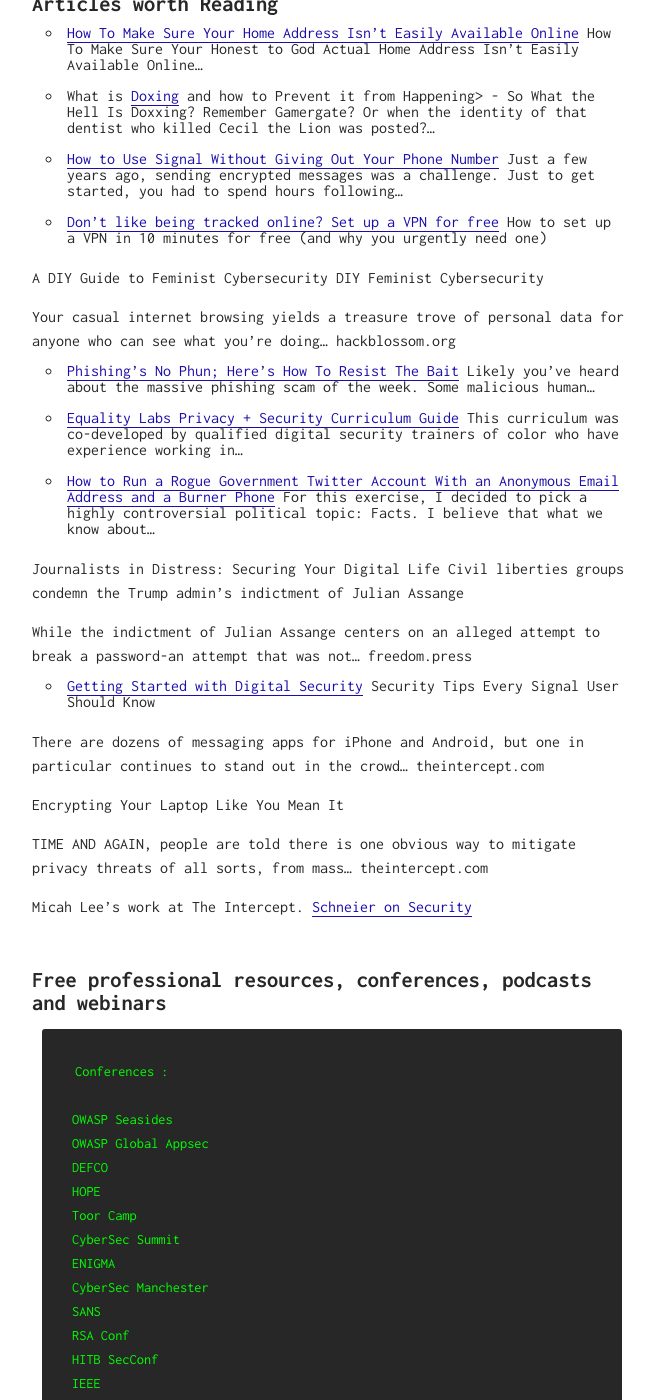
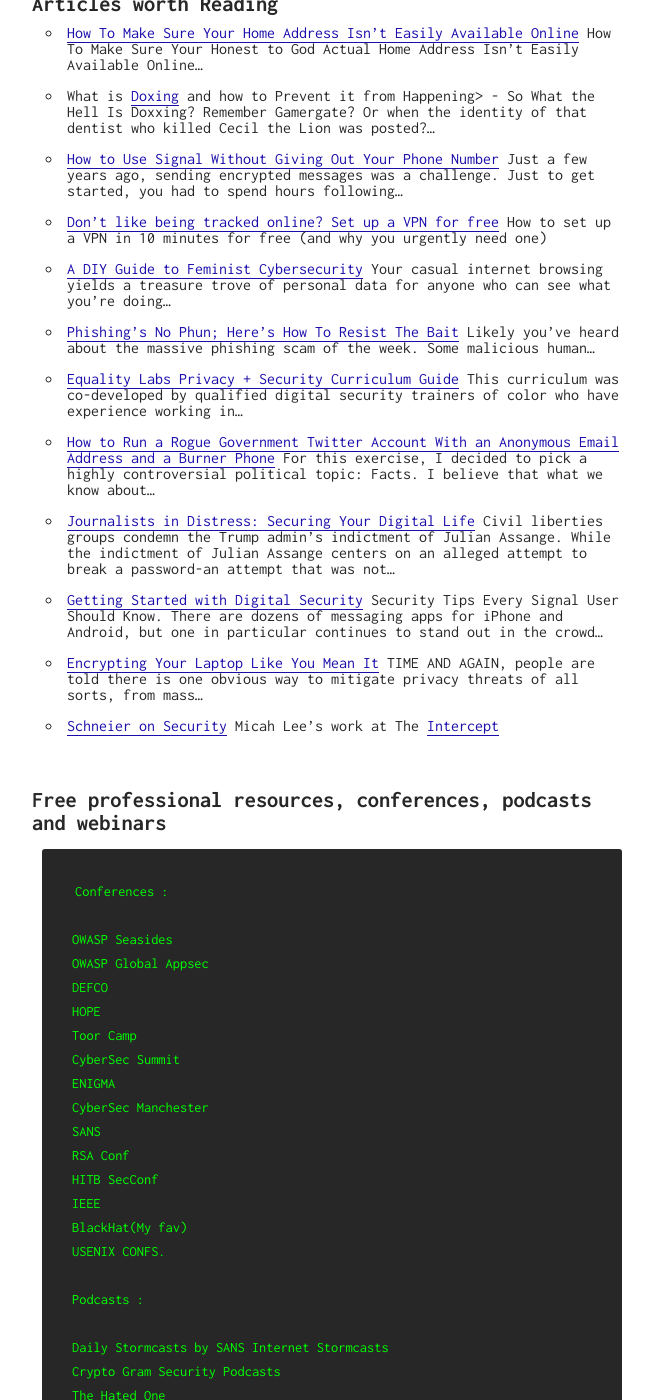
Before and after one commit to kaiiyer/kaiiyer.github.io, a Jekyll site: the page built from _posts/2019-04-19-An insight to Digital Privacy and Security Resources.md, in a window 1280 px wide and 1400 px high, scrolled down 2036 px. Shown: the whole window, without its empty margins (308-963 px from the left). Built offline with Jekyll 4.4.1, drawn with Linux system fonts in a browser that asks for light colours; our own code applies the rules of GitHub Pages for plain Markdown files; some of the changed text lies outside the part shown.

Commit message:
Update 2019-04-19-An insight to Digital Privacy and Security Resources.md

```diff
--- a/_posts/2019-04-19-An insight to Digital Privacy and Security Resources.md
+++ b/_posts/2019-04-19-An insight to Digital Privacy and Security Resources.md
@@ -76,11 +76,8 @@
 > - [Don’t like being tracked online? Set up a VPN for free](https://medium.freecodecamp.org/how-to-set-up-a-vpn-in-5-minutes-for-free-and-why-you-urgently-need-one-d5cdba361907)
     How to set up a VPN in 10 minutes for free (and why you urgently need one)
 
-A DIY Guide to Feminist Cybersecurity
-DIY Feminist Cybersecurity
-
-Your casual internet browsing yields a treasure trove of personal data for anyone who can see what you're doing…
-hackblossom.org
+> - [A DIY Guide to Feminist Cybersecurity](https://hackblossom.org/cybersecurity/)
+    Your casual internet browsing yields a treasure trove of personal data for anyone who can see what you're doing…
 
 > - [Phishing's No Phun; Here's How To Resist The Bait](https://www.autostraddle.com/phishings-no-phun-heres-how-to-resist-the-bait-378342/)
     Likely you've heard about the massive phishing scam of the week. Some malicious human…
@@ -92,25 +89,17 @@
     For this exercise, I decided to pick a highly controversial political topic: Facts. I believe that what we know about…
 
 
-Journalists in Distress: Securing Your Digital Life
-Civil liberties groups condemn the Trump admin's indictment of Julian Assange
-
-While the indictment of Julian Assange centers on an alleged attempt to break a password-an attempt that was not…
-freedom.press
+> - [Journalists in Distress: Securing Your Digital Life](https://freedom.press/news/civil-liberties-groups-condemn-trump-admins-indictment-julian-assange/)
+    Civil liberties groups condemn the Trump admin's indictment of Julian Assange. While the indictment of Julian Assange centers on an alleged attempt to break a password-an attempt that was not…
 
 > - [Getting Started with Digital Security](https://theintercept.com/2016/07/02/security-tips-every-signal-user-should-know/)
-    Security Tips Every Signal User Should Know
+    Security Tips Every Signal User Should Know. There are dozens of messaging apps for iPhone and Android, but one in particular continues to stand out in the crowd…
 
-There are dozens of messaging apps for iPhone and Android, but one in particular continues to stand out in the crowd…
-theintercept.com
+> - [Encrypting Your Laptop Like You Mean It](https://theintercept.com/2015/04/27/encrypting-laptop-like-mean/)
+    TIME AND AGAIN, people are told there is one obvious way to mitigate privacy threats of all sorts, from mass…
 
-Encrypting Your Laptop Like You Mean It
-
-TIME AND AGAIN, people are told there is one obvious way to mitigate privacy threats of all sorts, from mass…
-theintercept.com
-
-Micah Lee’s work at The Intercept.
-[Schneier on Security](https://theintercept.com/staff/micah-lee/)
+> - [Schneier on Security](https://theintercept.com/staff/micah-lee/)
+    Micah Lee’s work at The [Intercept](https://www.schneier.com/)
 
 
 # Free professional resources, conferences, podcasts and webinars
@@ -160,11 +149,10 @@
     Futurism: How to Protect your Online Identity
 
 > - [What Is Threat Modeling?](https://video.vice.com/en_us/video/motherboard-hacking-week-what-is-threat-modeling/5a0b2378177dd428d3222d68?ref=motherboard)
-    Motherboard's Lorenzo Franceschi-Bicchierai explains what threat modeling is, and how it can keep you
-
+    Motherboard's Lorenzo Franceschi-Bicchierai explains what threat modeling is, and how it can keep you...
 
 > - [Secure the News](https://securethe.news/)
-    Every news site should be secure.
+    Every news site should be secure
 
 > - [Infosec Resources](https://resources.infosecinstitute.com/)
     IT Security Training & Resources by InfosecInstitute
```
